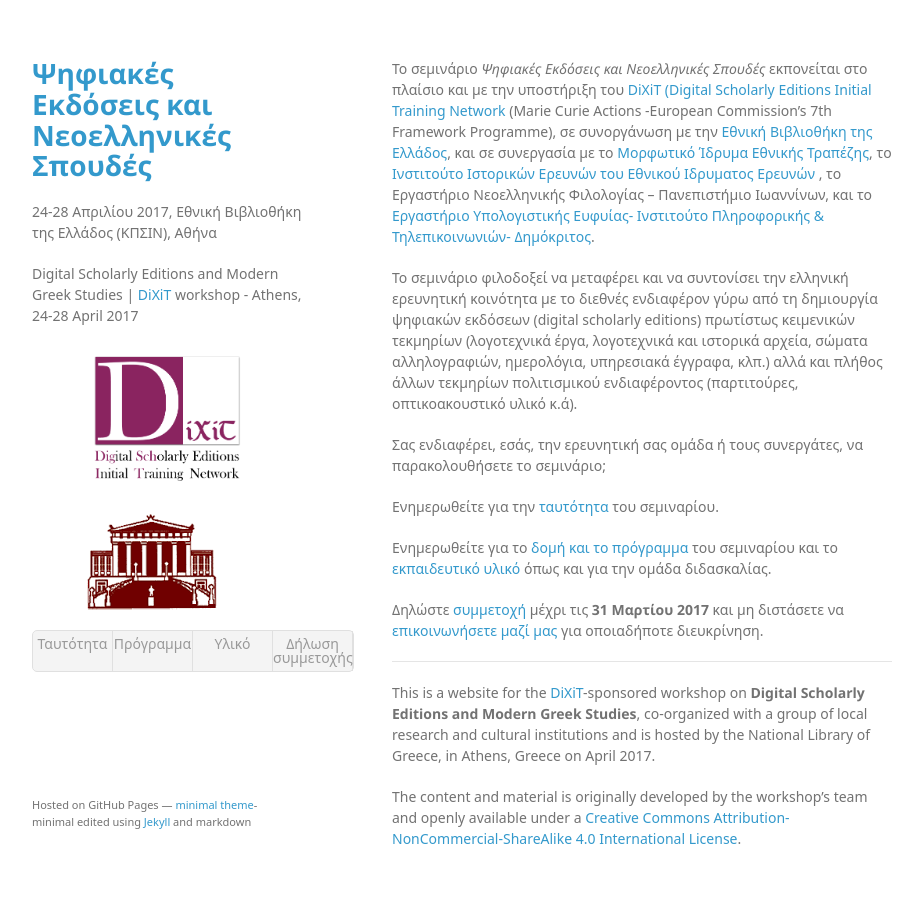
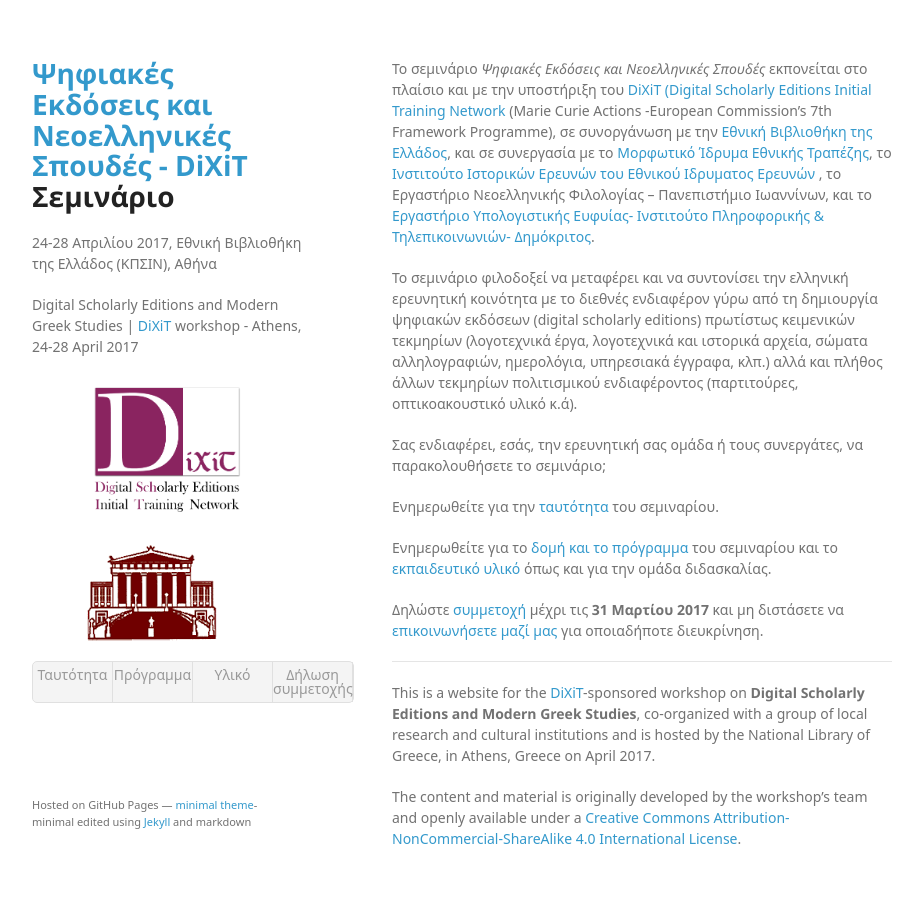
Before and after one commit to bgatos/Digital-Scholarly-EditionsGR-workshop, a Jekyll site: the page built from index.md, in a window 1280 px wide. Shown: the whole page, without its empty margins (178-1100 px from the left). Built offline with Jekyll 4.4.1, drawn with Linux system fonts in a browser that asks for light colours; some web fonts are replaced; our own code applies the rules of GitHub Pages for plain Markdown files; a script that is not in the unit is left out.

Commit message:
Update _config.yml

```diff
--- a/_config.yml
+++ b/_config.yml
@@ -1,4 +1,4 @@
-title: Ψηφιακές Εκδόσεις και Νεοελληνικές Σπουδές
+title: Ψηφιακές Εκδόσεις και Νεοελληνικές Σπουδές - <a href= "http://dixit.uni-koeln.de">DiXiT</a> Σεμινάριο
 subtitle: 24-28 Απριλίου 2017, Εθνική Βιβλιοθήκη της Ελλάδος (ΚΠΣΙΝ), Αθήνα
 description: Digital Scholarly Editions and Modern Greek Studies | <a href= "http://dixit.uni-koeln.de">DiXiT</a>  workshop - Athens, 24-28 April 2017
 google_analytics:
```
